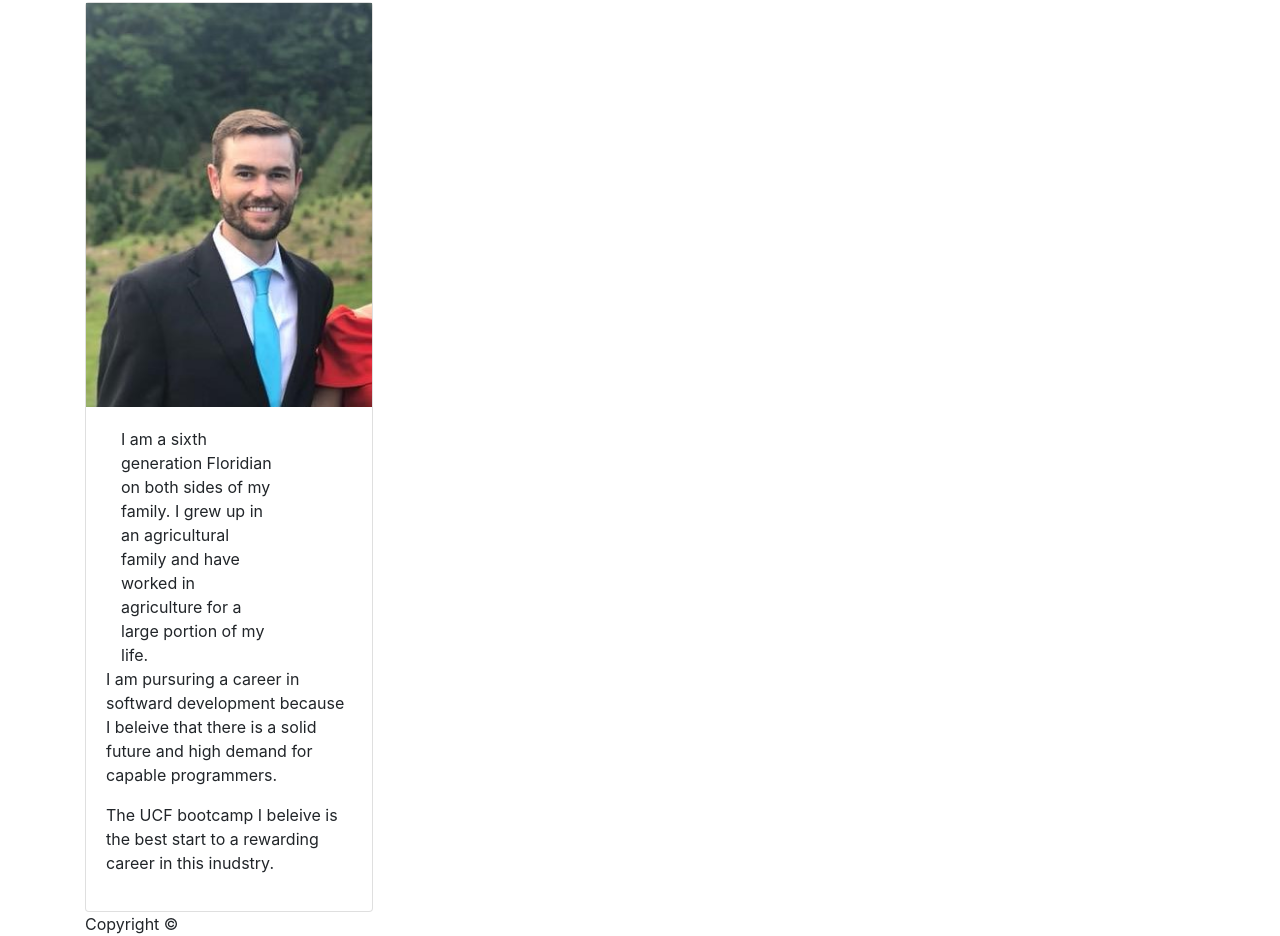
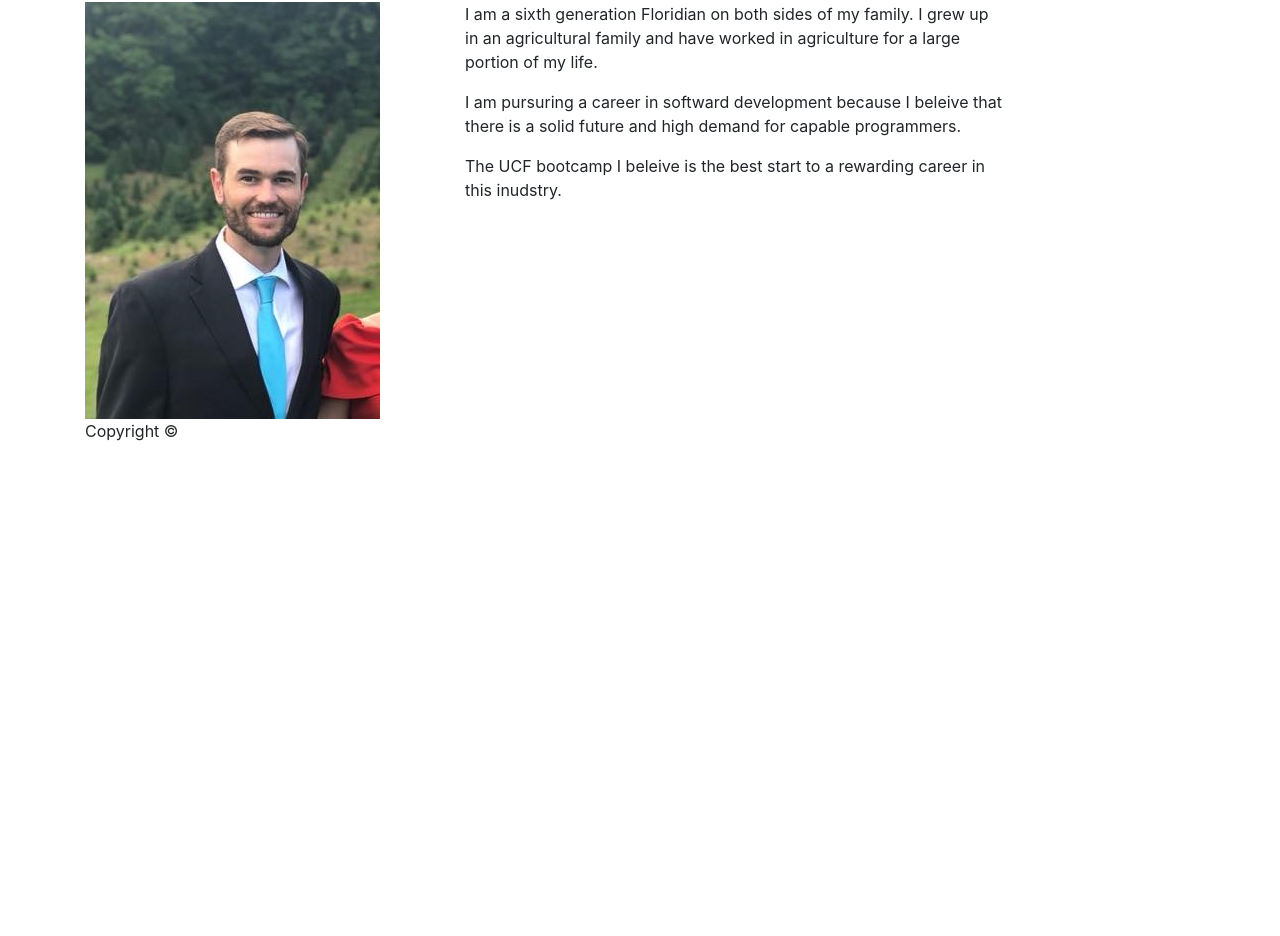
Before and after one commit to JustinL63/Portfolio2, a plain HTML site: page index.html in a window 1280 px wide. Shown: the part 178-1114 px from the top of the page. After the commit the page ends 800 px from the top, so only its background shows below. Drawn offline with nearby package versions, Linux system fonts and the light colour scheme.

Commit message:
Working Better

```diff
--- a/index.html
+++ b/index.html
@@ -54,17 +54,24 @@
       <h1>About Me</h1>
       <div class="row">
         <div class="col-lg-3">
-          <div class="card" style="width: 18rem;">
-            <img class="card-img-text-right" src="pic.jpg" alt="Card image cap">
-            <div class="card-body">
-              <div class="col-lg-9">
-                <p class="card-text">I am a sixth generation Floridian on both sides of my family. I grew up in an
+
+
+
+            <img src="pic.jpg" alt="Justin Lamb">
+        </div>
+
+        <div class="col-lg-1"></div>
+
+        <div class="col-lg-6">
+                <p>I am a sixth generation Floridian on both sides of my family. I grew up in an
                   agricultural family and have worked in agriculture for a large portion of my life.</p>
-              </div>
+
               <p>I am pursuring a career in softward development because I beleive that there is a solid future and
                 high demand for capable programmers.</p>
 
               <p>The UCF bootcamp I beleive is the best start to a rewarding career in this inudstry.</p>
+
+              </div>
 
     </section>
 
--- a/style.css
+++ b/style.css
@@ -11,7 +11,7 @@
 
 }
 
-
+.maincontainer { float: left}
 
 .name {
 
```
